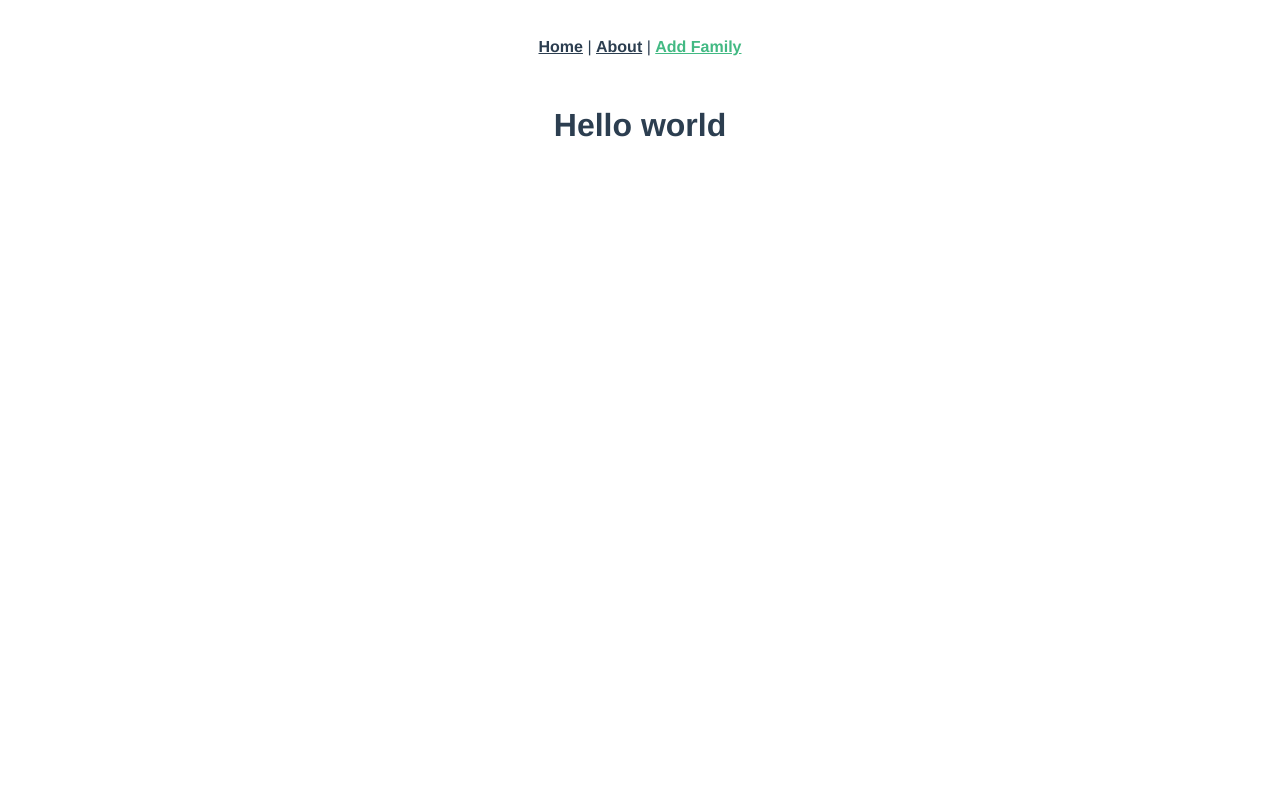
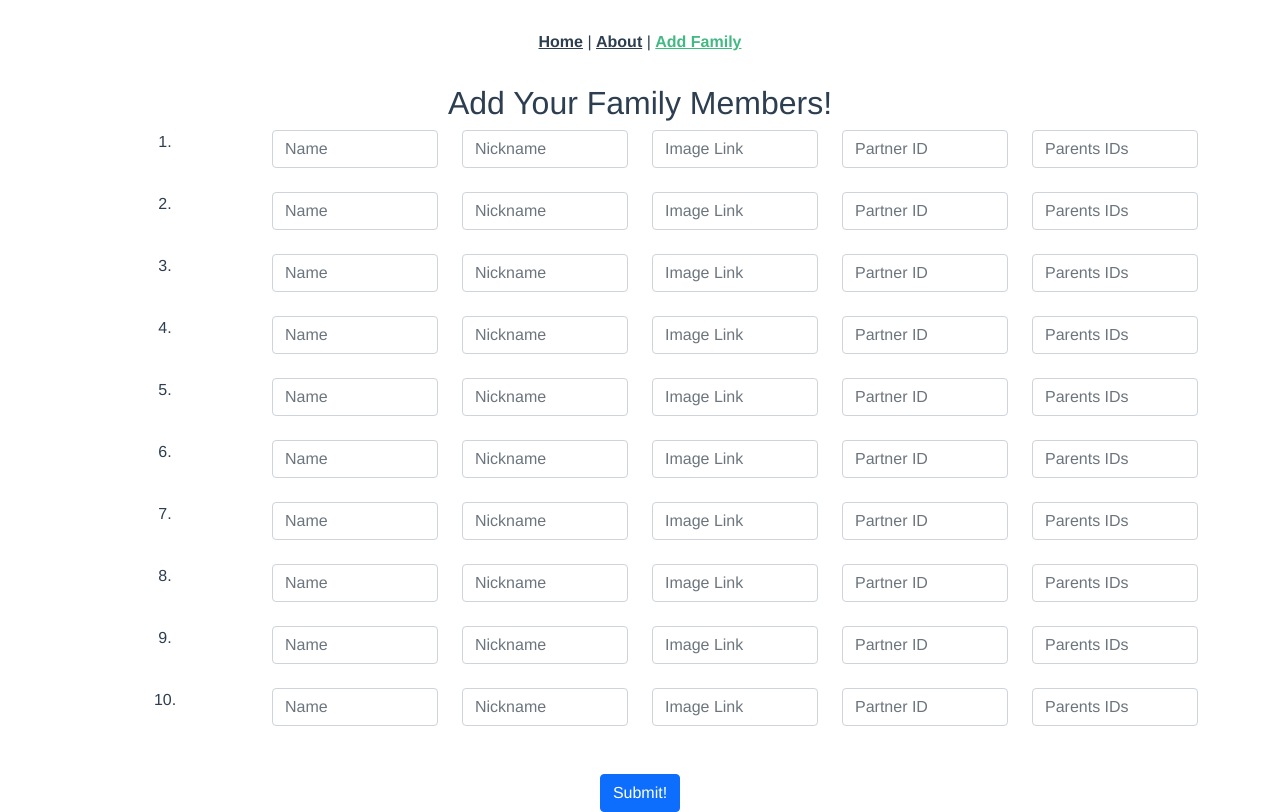
Before and after one commit to abhinavtripathy/famille, a Vue app in the folder client/: page /#/AddFamily in a window 1280 px wide. Built offline with nearby package versions, Linux system fonts and the light colour scheme.

Commit message:
adding vue for family members

```diff
--- a/client/package.json
+++ b/client/package.json
@@ -8,8 +8,10 @@
     "lint": "vue-cli-service lint"
   },
   "dependencies": {
+    "bootstrap": "^5.1.3",
+    "bootstrap-vue": "^2.21.2",
     "core-js": "^3.6.5",
-    "vue": "^2.6.11",
+    "vue": "^2.6.14",
     "vue-plugin-load-script": "^1.3.5",
     "vue-router": "^3.2.0"
   },
--- a/client/src/views/AddFamily.vue
+++ b/client/src/views/AddFamily.vue
@@ -1,9 +1,68 @@
 <template>
   <div>
- <h1>Hello world</h1>
+      <h2>Add Your Family Members!</h2>
+      <b-container class="bv-example-row">
+<div v-for="index in 10" :key="index">
+  <b-row>
+      <b-col>{{ index }}.</b-col>
+    <b-col><b-form-input
+      id="inline-form-input-name"
+      class="mb-2 mr-sm-2 mb-sm-0"
+      placeholder="Name"
+      v-model="form[index]['name']"
+    ></b-form-input></b-col>
+    <b-col><b-form-input
+      id="inline-form-input-name"
+      class="mb-2 mr-sm-2 mb-sm-0"
+      placeholder="Nickname"
+      v-model="form[index]['nickname']"
+    ></b-form-input></b-col>
+    <b-col><b-form-input
+      id="inline-form-input-name"
+      class="mb-2 mr-sm-2 mb-sm-0"
+      placeholder="Image Link"
+      v-model="form[index]['img']"
+    ></b-form-input></b-col>
+    <b-col><b-form-input
+      id="inline-form-input-name"
+      class="mb-2 mr-sm-2 mb-sm-0"
+      placeholder="Partner ID"
+      v-model="form[index]['partner']"
+    ></b-form-input></b-col>
+    <b-col><b-form-input
+      id="inline-form-input-name"
+      class="mb-2 mr-sm-2 mb-sm-0"
+      placeholder="Parents IDs"
+      v-model="form[index]['parent']"
+    ></b-form-input></b-col>
+  </b-row>
+  <br>
+ </div>
+</b-container>
+<br>
+ <b-button v-b-modal.modal-1 variant="primary" @click="submitForm">Submit!</b-button>
+ <b-modal id="modal-1" title="Add Family">
+    <p class="my-4">Success! You have successfully added your family!</p>
+  </b-modal>
   </div>
 </template>
 
 <script>
-
+export default {
+    data() {
+        return {
+            form: {}
+        }
+    },
+    created() {
+        for(let i = 1; i <= 10; i++) {
+            this.form[i] = {}
+        }
+    },
+    methods: {
+        submitForm () {
+            console.log(this.form)
+        }
+    }
+}
 </script>
```
Also changed, not shown: client/src/main.js (+8 -0 lines), 1 other file (tests, documents, lock files or other folders).
